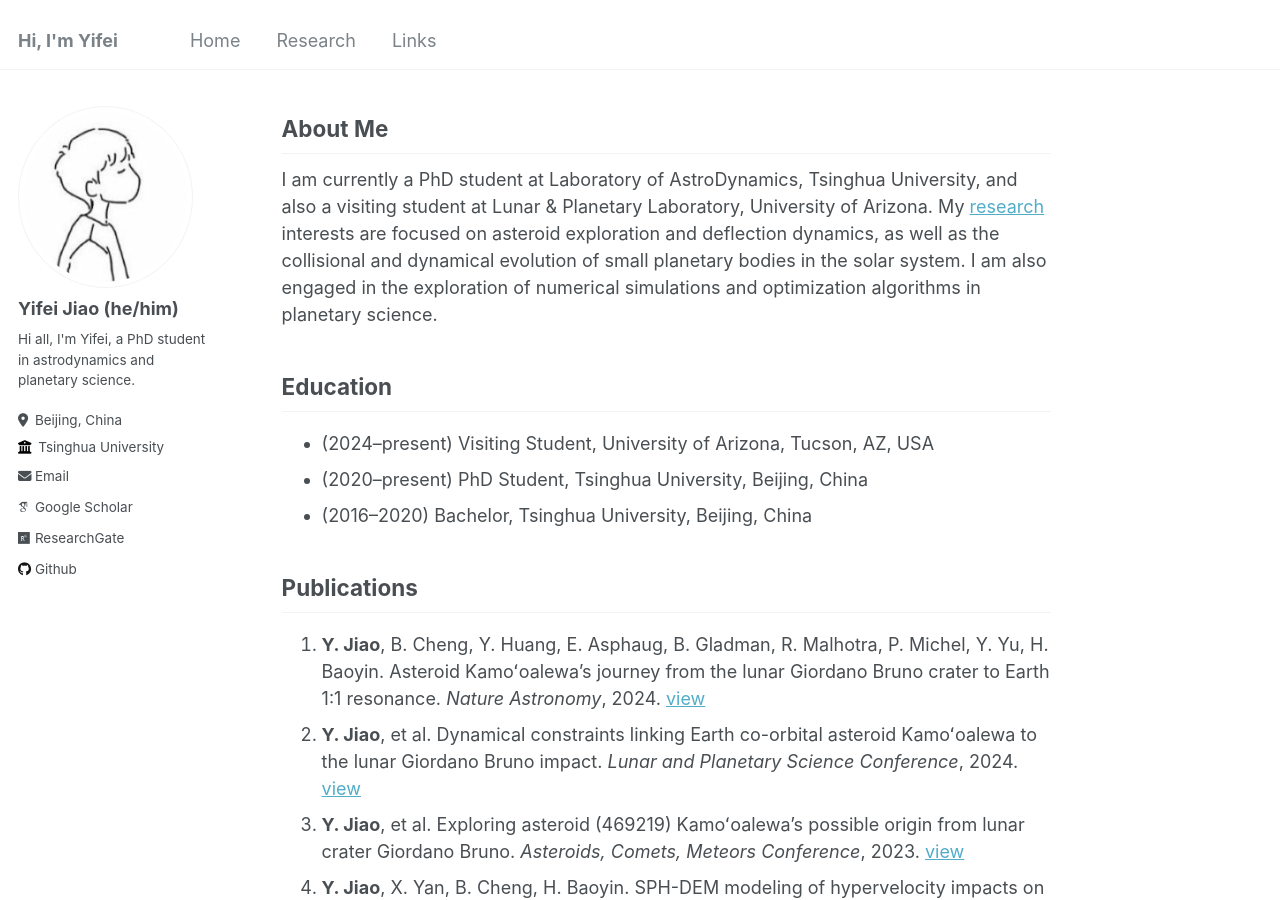
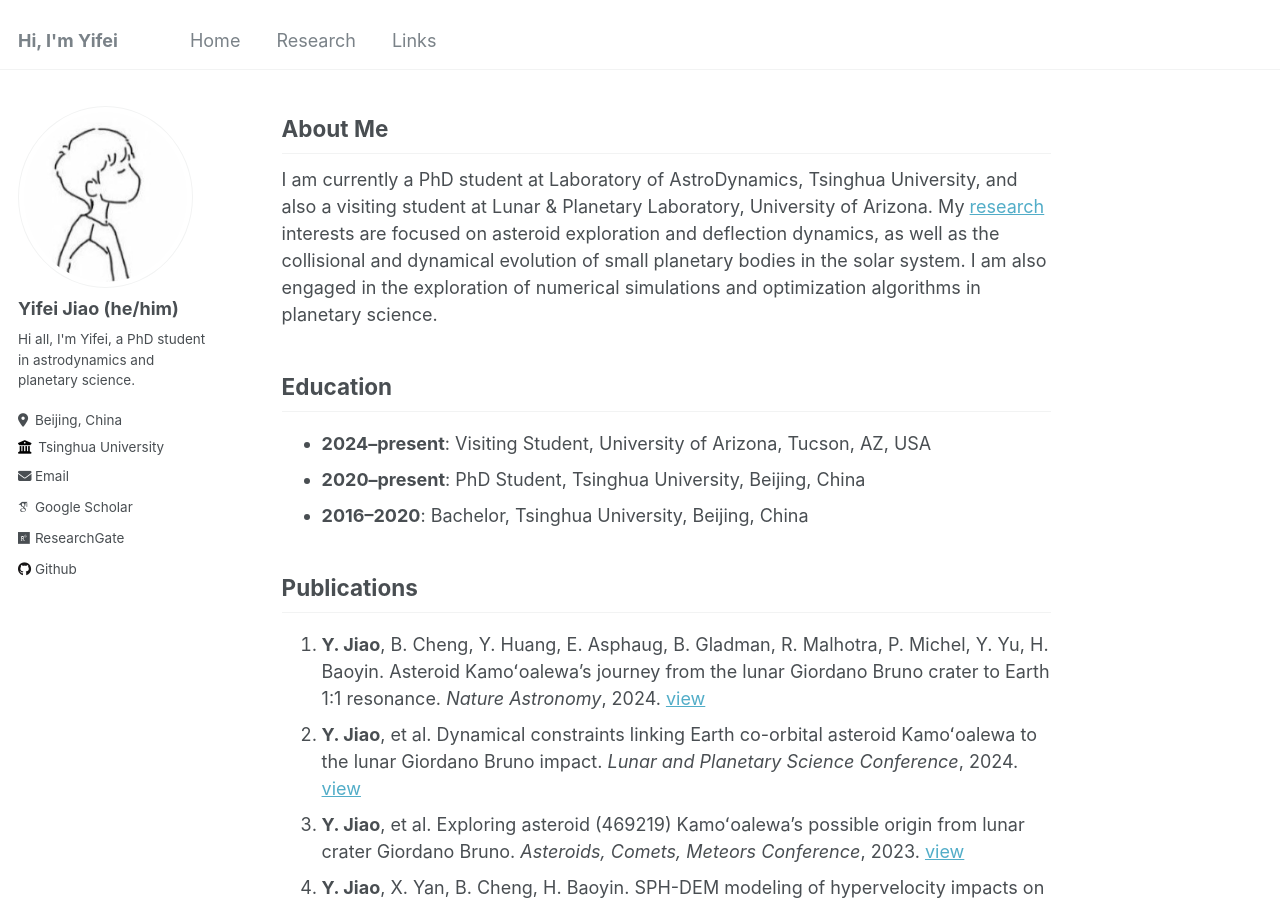
Before and after one commit to jiaoyf-thu/jiaoyf-thu.github.io, a Jekyll site: the page built from _pages/about.md, in a window 1280 px wide and 900 px high. Built offline with Jekyll 4.4.1, drawn with Linux system fonts in a browser that asks for light colours; some web fonts are replaced.

```diff
--- a/_pages/about.md
+++ b/_pages/about.md
@@ -13,9 +13,9 @@ I am currently a PhD student at Laboratory of AstroDynamics, Tsinghua University
 
 ## Education
 
-+ (2024--present) Visiting Student, University of Arizona, Tucson, AZ, USA
-+ (2020--present) PhD Student, Tsinghua University, Beijing, China
-+ (2016--2020) Bachelor, Tsinghua University, Beijing, China
++ **2024--present**: Visiting Student, University of Arizona, Tucson, AZ, USA
++ **2020--present**: PhD Student, Tsinghua University, Beijing, China
++ **2016--2020**: Bachelor, Tsinghua University, Beijing, China
 
 ## Publications
 1. **Y. Jiao**, B. Cheng, Y. Huang, E. Asphaug, B. Gladman, R. Malhotra, P. Michel, Y. Yu, H. Baoyin. Asteroid Kamoʻoalewa's journey from the lunar Giordano Bruno crater to Earth 1:1 resonance. *Nature Astronomy*, 2024. <a href="https://www.nature.com/articles/s41550-024-02258-z" target="_blank">view</a>
```
